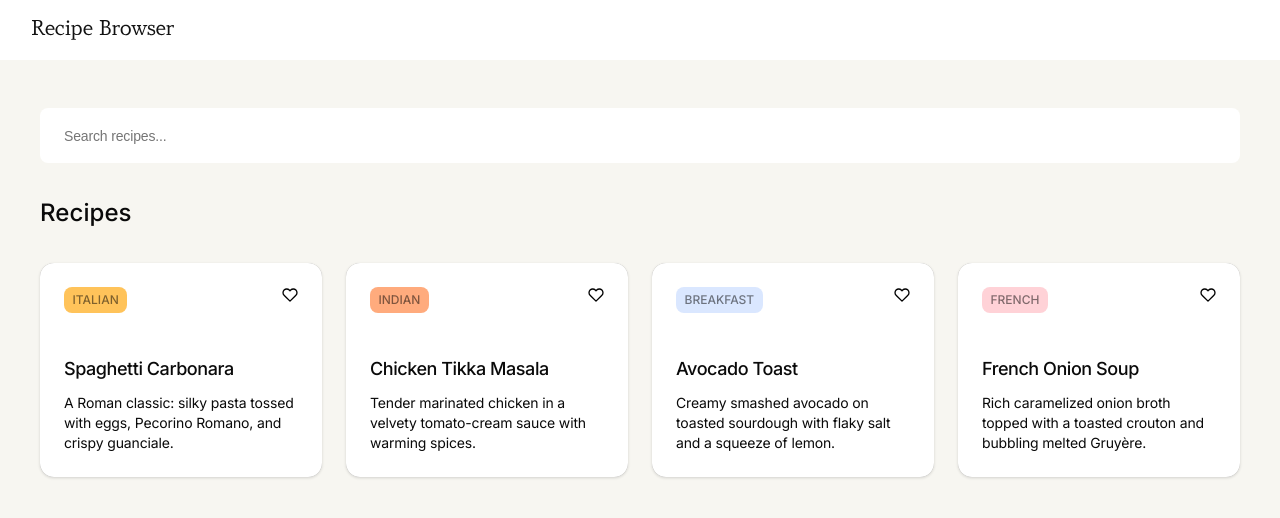
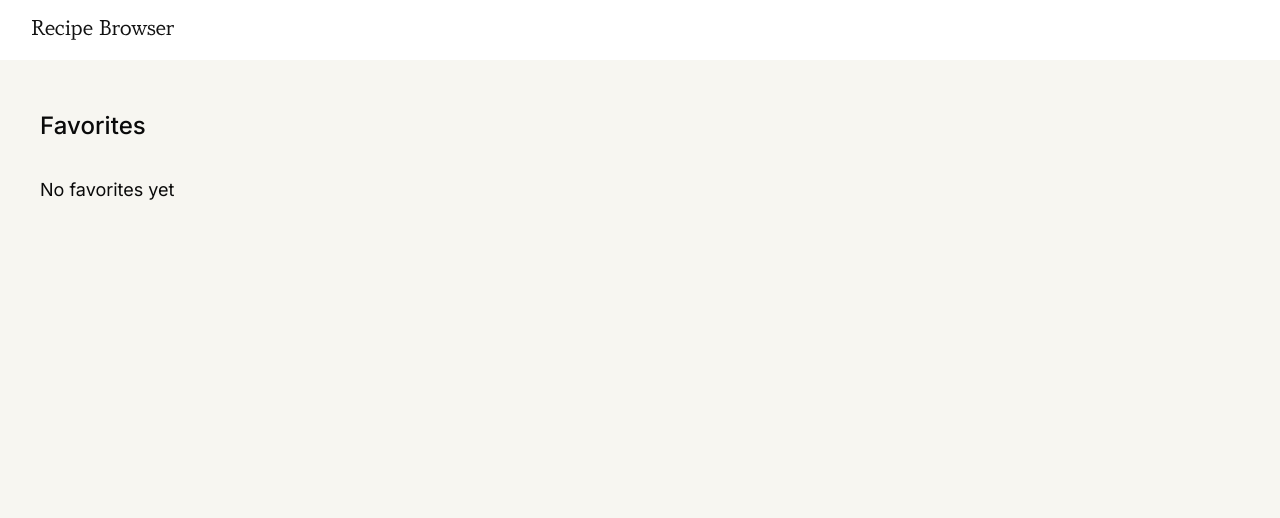
Before and after one commit to tripleten-com/ai-se_recipe-browser_react-router, a React (Vite) app: page /favorites in a window 1280 px wide. Shown: the top 518 px of the page. Built offline with nearby package versions, Linux system fonts and the light colour scheme.

Commit message:
finish lesson 2 (error)

```diff
--- a/src/components/App/App.tsx
+++ b/src/components/App/App.tsx
@@ -1,9 +1,11 @@
 import { useState, useEffect } from "react";
+import { Routes, Route } from "react-router-dom";
+
 import type { Recipe } from "../../types";
-
 import { allRecipes } from "../../data/recipes";
+import HomePage from "../../pages/HomePage";
+import FavoritesPage from "../../pages/FavoritesPage";
 import Header from "../Header/Header";
-import RecipeList from "../RecipeList/RecipeList";
 import "./App.css";
 
 function App() {
@@ -11,7 +13,6 @@ function App() {
     const stored = localStorage.getItem("favorites");
     return stored ? new Set<string>(JSON.parse(stored)) : new Set<string>();
   });
-  const [query, setQuery] = useState("");
   const [recipes, setRecipes] = useState<Recipe[]>([]);
   const [isLoading, setIsLoading] = useState(true);
 
@@ -28,10 +29,6 @@ function App() {
       return () => clearTimeout(timeoutId);
     }, 500);
   }, []);
-
-  const filteredRecipes = recipes.filter((recipe) =>
-    recipe.title.toLowerCase().includes(query.toLowerCase()),
-  );
 
   if (isLoading) {
     return <p className="app__loading">Loading...</p>;
@@ -51,21 +48,28 @@ function App() {
     <div className="app">
       <Header />
       <main className="app__main">
-        <div className="app__container">
-          <input
-            className="app__search"
-            type="search"
-            placeholder="Search recipes..."
-            value={query}
-            onChange={(e) => setQuery(e.target.value)}
+        <Routes>
+          <Route
+            path="/"
+            element={
+              <HomePage
+                recipes={recipes}
+                favorites={favorites}
+                onToggleFavorite={handleToggleFavorite}
+              />
+            }
           />
-          <h1 className="app__heading">Recipes</h1>
-          <RecipeList
-            recipes={filteredRecipes}
-            favorites={favorites}
-            onToggleFavorite={handleToggleFavorite}
+          <Route
+            path="/favorites"
+            element={
+              <FavoritesPage
+                recipes={recipes}
+                favorites={favorites}
+                onToggleFavorite={handleToggleFavorite}
+              />
+            }
           />
-        </div>
+        </Routes>
       </main>
     </div>
   );
--- /dev/null
+++ b/src/pages/FavoritesPage.tsx
@@ -0,0 +1,29 @@
+import type { Recipe } from "../types";
+import RecipeList from "../components/RecipeList/RecipeList";
+
+type Props = {
+  recipes: Recipe[];
+  favorites: Set<string>;
+  onToggleFavorite: (id: string) => void;
+};
+
+function FavoritesPage({ recipes, favorites, onToggleFavorite }: Props) {
+  const favoritedRecipes = recipes.filter((recipe) => favorites.has(recipe.id));
+
+  return (
+    <div className="app__container">
+      <h1 className="app__heading">Favorites</h1>
+      {favoritedRecipes.length === 0 ? (
+        <p>No favorites yet</p>
+      ) : (
+        <RecipeList
+          favorites={favorites}
+          recipes={favoritedRecipes}
+          onToggleFavorite={onToggleFavorite}
+        />
+      )}
+    </div>
+  );
+}
+
+export default FavoritesPage;
--- /dev/null
+++ b/src/pages/HomePage.tsx
@@ -0,0 +1,36 @@
+import { useState } from "react";
+import type { Recipe } from "../types";
+import RecipeList from "../components/RecipeList/RecipeList";
+
+type Props = {
+  recipes: Recipe[];
+  favorites: Set<string>;
+  onToggleFavorite: (id: string) => void;
+};
+
+function HomePage({ recipes, favorites, onToggleFavorite }: Props) {
+  const [query, setQuery] = useState("");
+
+  const filteredRecipes = recipes.filter((recipe) =>
+    recipe.title.toLowerCase().includes(query.toLowerCase()),
+  );
+
+  return (
+    <div className="app__container">
+      <input
+        className="app__search"
+        type="search"
+        placeholder="Search recipes..."
+        value={query}
+        onChange={(e) => setQuery(e.target.value)}
+      />
+      <h1 className="app__heading">Recipes</h1>
+      <RecipeList
+        recipes={filteredRecipes}
+        favorites={favorites}
+        onToggleFavorite={onToggleFavorite}
+      />
+    </div>
+  );
+}
+export default HomePage;
```
